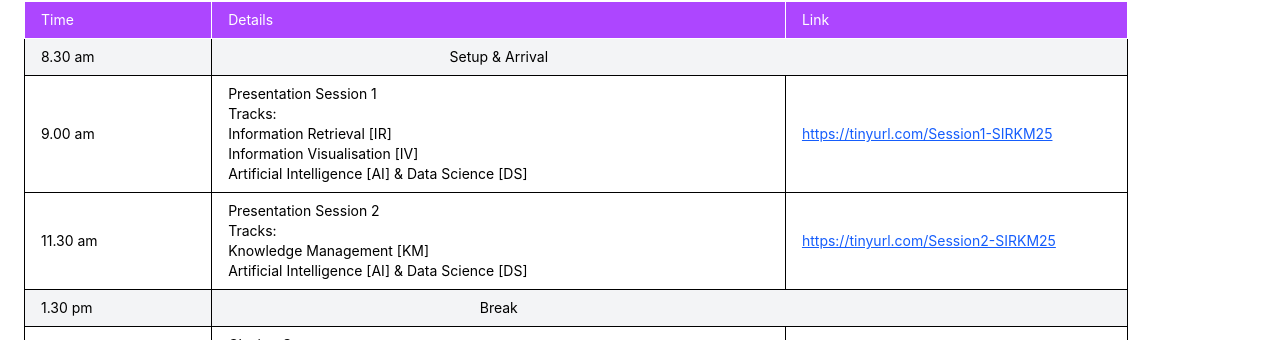
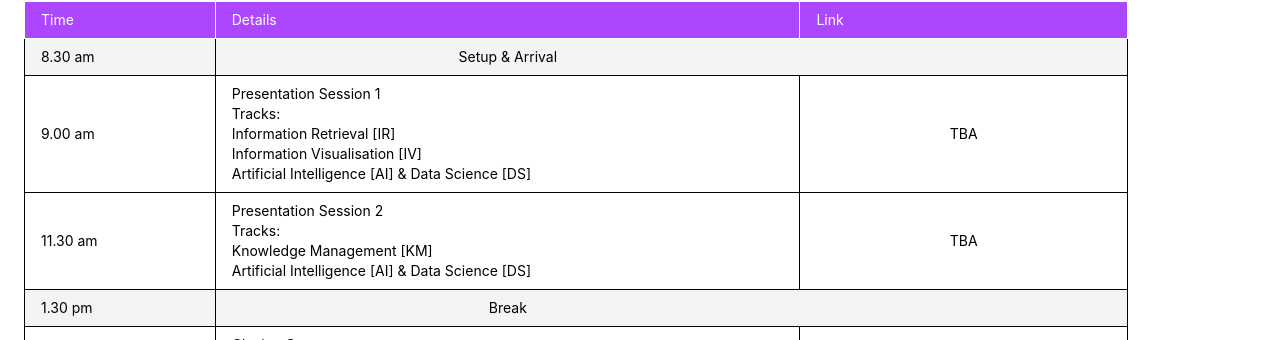
Before and after one commit to zafarshahrin/SIRKM2025, a Vue app: page /programme in a window 1280 px wide. Shown: the part 587-927 px from the top of the page. Built offline with nearby package versions, Linux system fonts and the light colour scheme.

Commit message:
tba link

```diff
--- a/src/components/views/programme.vue
+++ b/src/components/views/programme.vue
@@ -94,13 +94,11 @@
                   Information Visualisation [IV]<br />
                   Artificial Intelligence [AI] & Data Science [DS]
                 </td>
-                <td class="border px-4 py-2">
+                <td class="border px-4 py-2 text-center">
                   <a
-                    href="https://tinyurl.com/Session1-SIRKM25"
-                    target="_blank"
-                    class="text-blue-600 underline"
+
                   >
-                    https://tinyurl.com/Session1-SIRKM25
+                    TBA
                   </a>
                 </td>
               </tr>
@@ -114,14 +112,12 @@
                   Knowledge Management [KM]<br />
                   Artificial Intelligence [AI] & Data Science [DS]
                 </td>
-                <td class="border px-4 py-2">
-                  <a
-                    href="https://tinyurl.com/Session2-SIRKM25"
-                    target="_blank"
-                    class="text-blue-600 underline"
-                  >
-                    https://tinyurl.com/Session2-SIRKM25
-                  </a>
+                <td class="border px-4 py-2 text-center">
+                  <a  >TBA</a>
+
+
+
+
                 </td>
               </tr>
 
```
